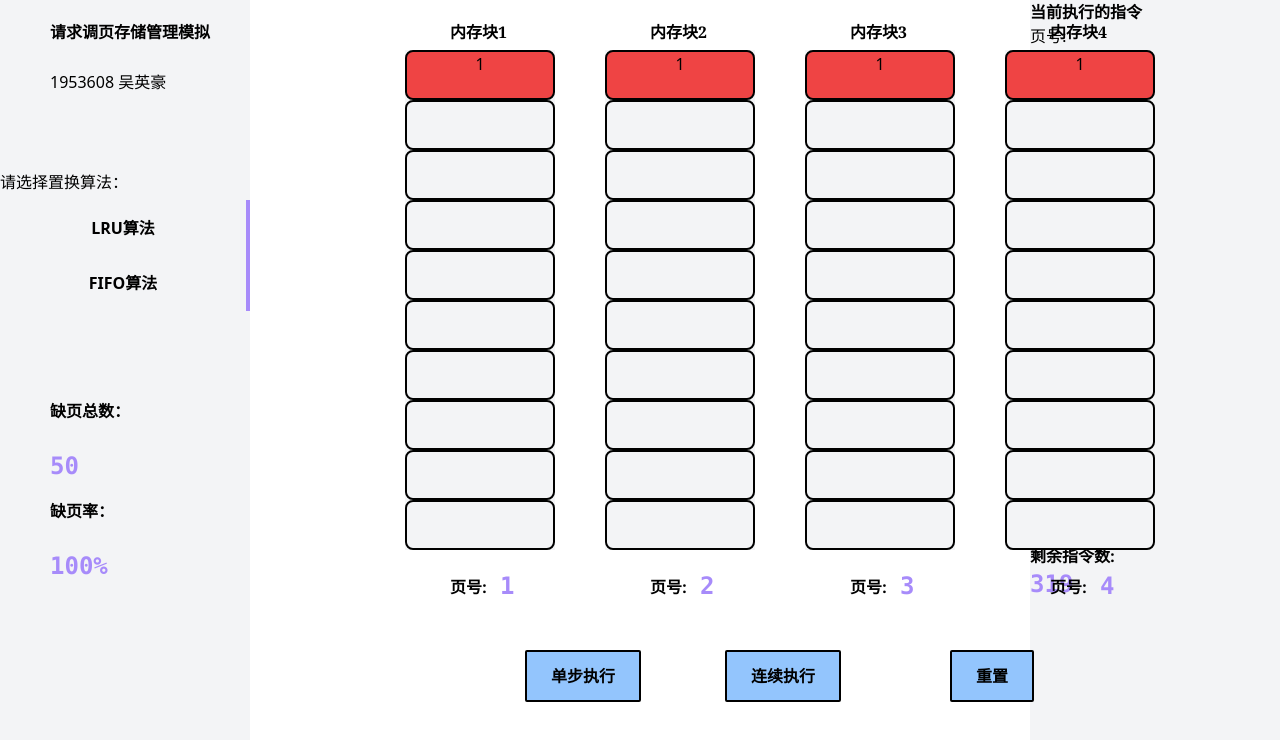
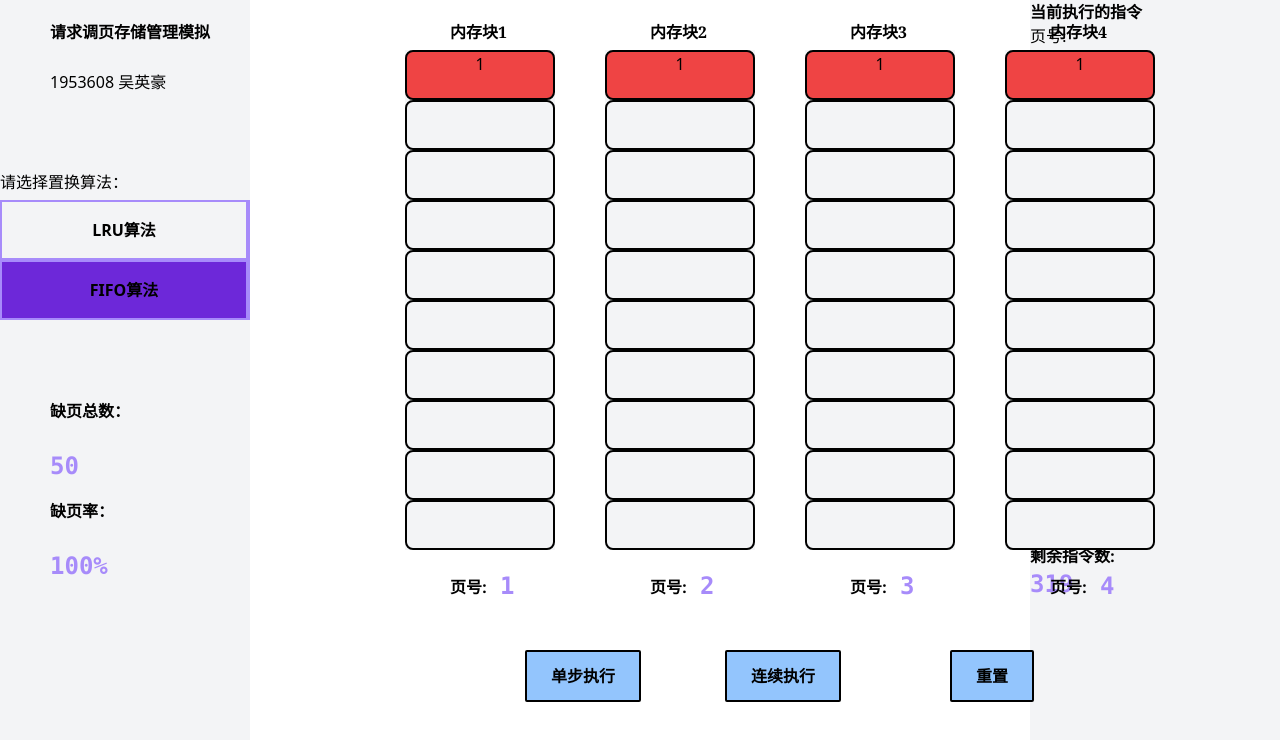
Before and after one commit to HOLLYwyh/Operating-System, a Vue app in the folder MemoryManagement-demandPaging/: page / in a window 1280 px wide. Shown: the top 740 px of the page. Built offline with nearby package versions, Linux system fonts and the light colour scheme.

Commit message:
just a test for vue

```diff
--- a/MemoryManagement-demandPaging/public/index.html
+++ b/MemoryManagement-demandPaging/public/index.html
@@ -5,7 +5,9 @@
     <meta charset="utf-8">
     <meta http-equiv="X-UA-Compatible" content="IE=edge">
     <meta name="viewport" content="width=device-width,initial-scale=1.0">
-    <link rel="icon" href="<%= BASE_URL %>favicon.ico">
+    <link rel="icon" href="<%= BASE_URL %>favicon.ico" />
+    <link href="../dist/js/global.js">
+    <link href="../dist/js/buttons.js">
     <title>请求调页存储管理模拟</title>
   </head>
 
--- a/MemoryManagement-demandPaging/src/components/RunButtons.vue
+++ b/MemoryManagement-demandPaging/src/components/RunButtons.vue
@@ -1,8 +1,8 @@
 <template>
   <div>
-    <button class="one-step border-2 border-black rounded-sm bg-blue-300 py-3 px-6 hover:bg-red-500 font-serif font-bold">单步执行</button>
-    <button class="sequential-steps border-black border-2 rounded-sm bg-blue-300 py-3 px-6 hover:bg-red-500 font-serif font-bold">连续执行</button>
-    <button class="reset border-2 border-black rounded-sm bg-blue-300 py-3 px-6 hover:bg-red-500 font-serif font-bold">重置</button>
+    <button class="one-step transform hover:scale-110 motion-reduce:transform-none border-2 border-black rounded-sm bg-blue-300 py-3 px-6 hover:bg-red-500 font-serif font-bold">单步执行</button>
+    <button class="sequential-steps transform hover:scale-110 motion-reduce:transform-none border-black border-2 rounded-sm bg-blue-300 py-3 px-6 hover:bg-red-500 font-serif font-bold">连续执行</button>
+    <button class="reset transform hover:scale-110 motion-reduce:transform-none border-2 border-black rounded-sm bg-blue-300 py-3 px-6 hover:bg-red-500 font-serif font-bold">重置</button>
   </div>
 </template>
 
--- a/MemoryManagement-demandPaging/src/components/SideBar.vue
+++ b/MemoryManagement-demandPaging/src/components/SideBar.vue
@@ -12,12 +12,6 @@
         <li class="word-1">
           请选择置换算法：
         </li>
-        <button class="button-1 p-4 border-r-4 border-purple-400 font-bold hover:border-purple-700 hover:bg-purple-200">
-          LRU算法
-        </button>
-        <button class="button-2 p-4 border-r-4 border-purple-400 font-bold hover:border-purple-700 hover:bg-purple-200">
-          FIFO算法
-        </button>
         <li class="word-2 font-mono font-bold">
             缺页总数：
         </li>
@@ -31,14 +25,32 @@
           100%
         </li>
       </ul>
+      <button id="button1" @click="test(1)" class="button-1 border-2 border-black transform hover:scale-110 motion-reduce:transform-none p-4 border-r-4 border-purple-400 font-bold hover:border-purple-700 hover:bg-purple-700">
+      LRU算法
+      </button>
+      <button id="button2" @click="test(2)" class="button-2 bg-purple-700 border-2 border-black transform hover:scale-110 motion-reduce:transform-none p-4 border-r-4 border-purple-400 font-bold hover:border-purple-700 hover:bg-purple-700">
+      FIFO算法
+      </button>
     </div>
   </div>
 </template>
 
 <script>
 export default {
-  name: 'SideBar'
+  name: 'SideBar',
+  methods:{
+    test(method){
+      if(method===1)
+        alert(1);
+      else
+        alert(2);
+    }
+  }
+  /*mounted:function () {
+    test();
+  }*/
 }
+
 </script>
 
 <style scoped>
@@ -56,7 +68,7 @@ button{
 }
 .button-2{
   position: fixed;
-  top:255px;
+  top:260px;
 }
 .project-name{
   position: fixed;
--- /dev/null
+++ b/MemoryManagement-demandPaging/src/utilities/buttons.js
@@ -0,0 +1,7 @@
+function test(){
+    alert("你好");
+}
+
+export {
+    test
+}
```
Also changed, not shown: MemoryManagement-demandPaging/src/utilities/global.js (added).
